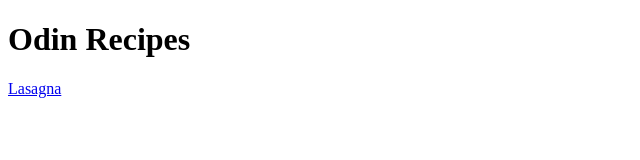
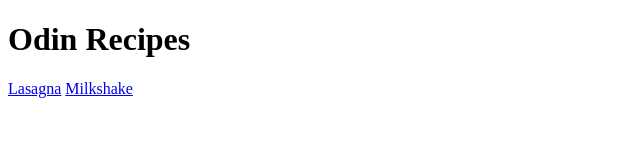
Before and after one commit to rafuncil/odin-recipes, a plain HTML site: page index.html in a window 1280 px wide. Shown: the full height of the page, 0-640 px from the left. Drawn offline with Linux system fonts and the light colour scheme.

Commit message:
Add link to milkshake.html into index.html

```diff
--- a/index.html
+++ b/index.html
@@ -10,7 +10,9 @@
 
 <body>
   <h1>Odin Recipes</h1>
+  <a href="/recipes/lasagna.html">Lasagna</a>
+  <a href="/recipes/milkshake.html">Milkshake</a>
 </body>
-<a href="/recipes/lasagna.html">Lasagna</a>
+
 
 </html>
```
